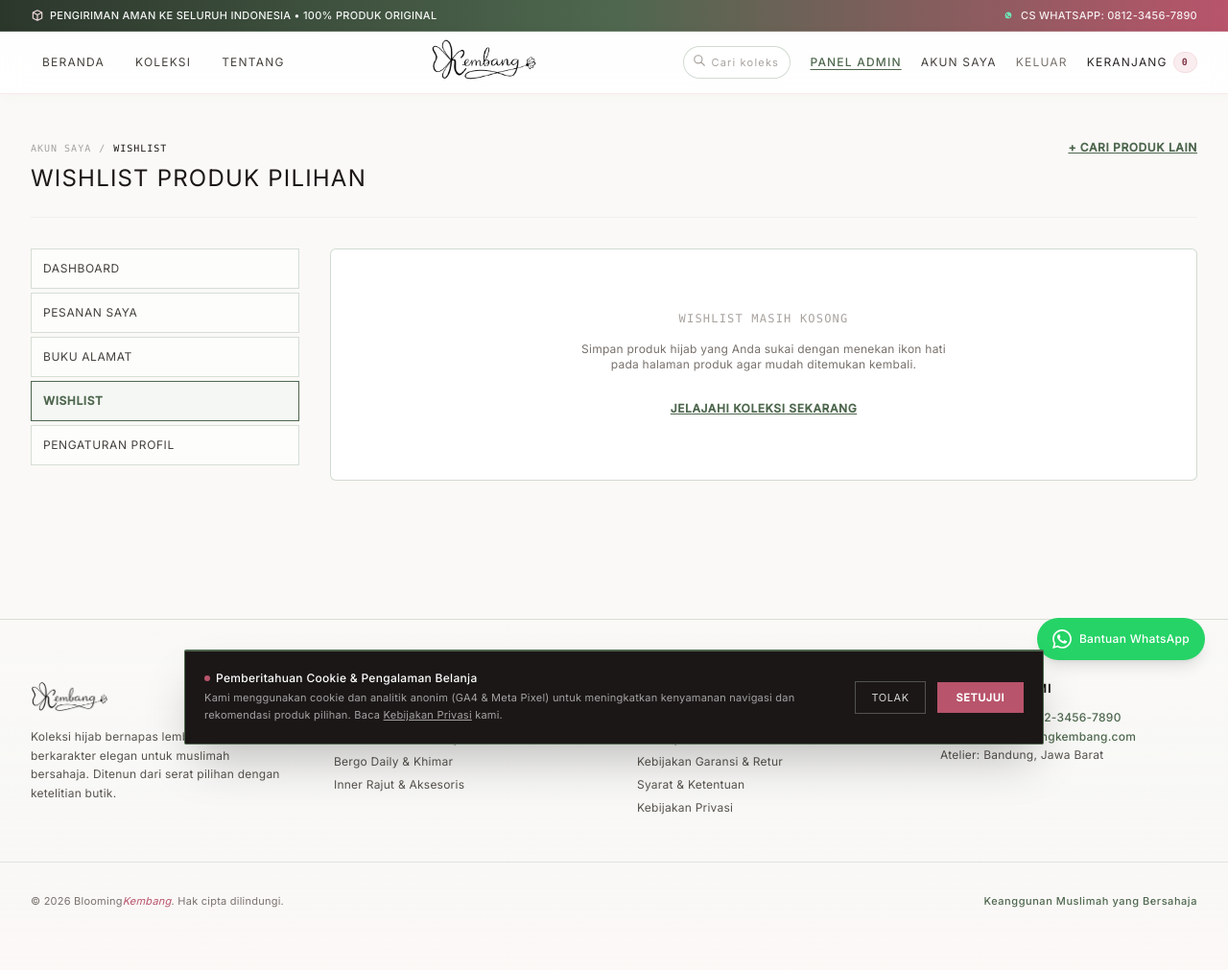
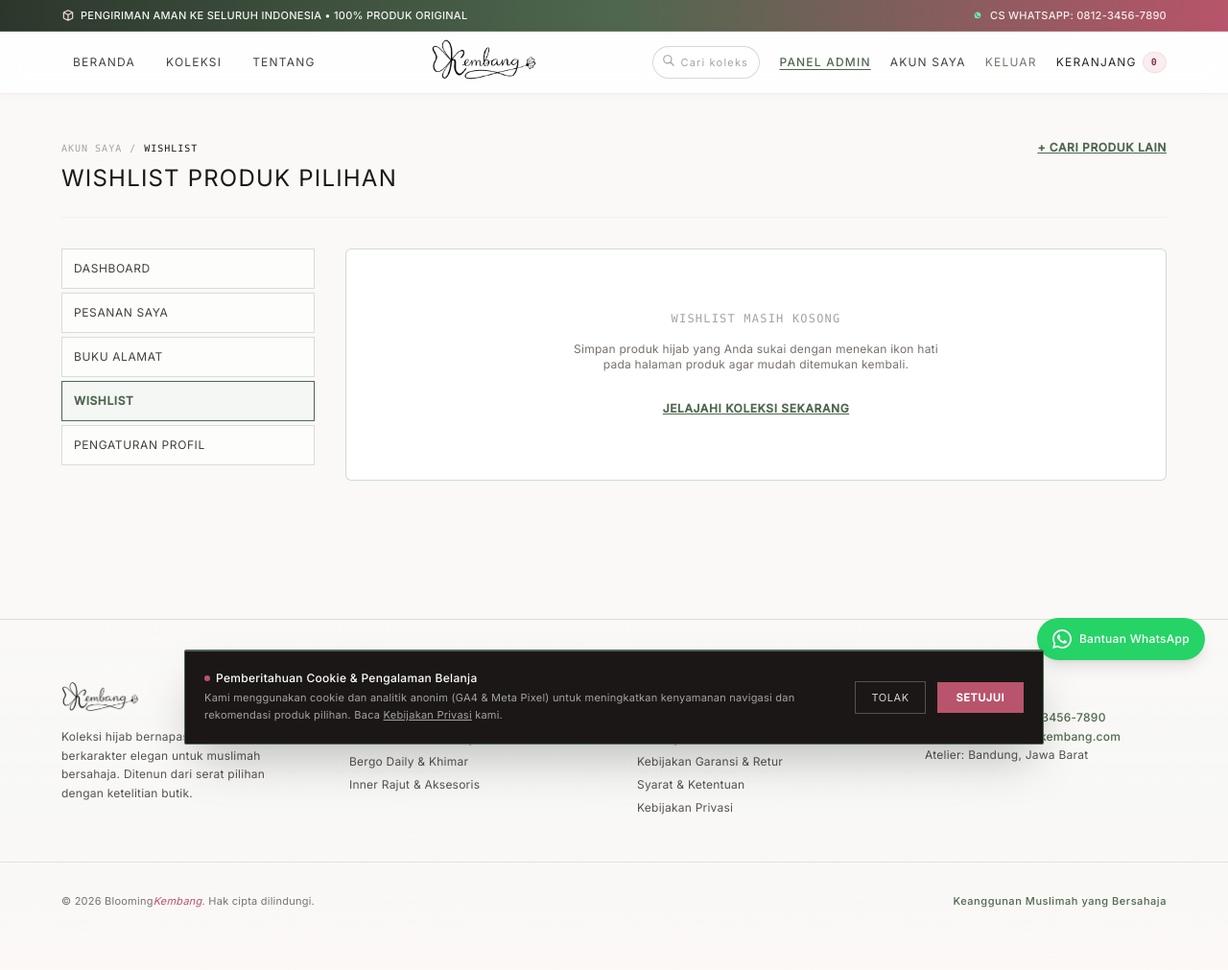
Before and after one commit to fittoardi/BloomingKembang, a Laravel app: page /akun/wishlist in a window 1280 px wide. Shown: the whole page at 96% size. Run offline with Laravel 12, Linux system fonts and the light colour scheme; a user stored in the database is signed in; data comes from the database, SQL or seed files in the repository; data that the repository does not hold is empty; style sheets or scripts are compiled from the project's sources; parts of the project's set-up code (start-up, migrations or seed data) failed here and were passed over; some libraries are stand-ins or nearby versions; some web fonts are replaced.

Commit message:
feat: add storefront layouts, error pages, and customer account views

```diff
--- a/resources/views/errors/minimal.blade.php
+++ b/resources/views/errors/minimal.blade.php
@@ -18,7 +18,7 @@
 <body class="bg-[#faf9f7] text-stone-800 font-sans antialiased selection:bg-blush-200 selection:text-blush-900 min-h-screen flex flex-col justify-between">
     <!-- Mini Header -->
     <header class="py-6 border-b border-stone-200/80 bg-white/80 backdrop-blur-md sticky top-0 z-10">
-        <div class="max-w-6xl mx-auto px-4 sm:px-6 flex items-center justify-between">
+        <div class="w-full px-4 sm:px-8 lg:px-12 xl:px-16 flex items-center justify-between">
             <a href="{{ url('/') }}" class="group flex items-center focus:outline-none" aria-label="Beranda BloomingKembang">
                 <img src="{{ asset('images/logo.png') }}" alt="{{ config('app.name', 'BloomingKembang') }}" class="h-8 sm:h-9 w-auto object-contain transition-transform duration-300 group-hover:scale-105" />
             </a>
--- a/resources/views/layouts/storefront/footer.blade.php
+++ b/resources/views/layouts/storefront/footer.blade.php
@@ -1,6 +1,6 @@
 <!-- Refined Atelier Colophon Footer (Kombinasi Hijau Botanic & Pink Bloom) -->
 <footer class="border-t border-sage-200/80 bg-gradient-to-b from-transparent via-sage-50/40 to-blush-50/30 mt-24 py-16 text-xs text-stone-800">
-    <div class="max-w-7xl mx-auto px-4 sm:px-6 lg:px-8 grid grid-cols-1 md:grid-cols-4 gap-12">
+    <div class="w-full px-4 sm:px-8 lg:px-12 xl:px-16 grid grid-cols-1 md:grid-cols-4 gap-12">
         <div class="space-y-3">
             <a href="{{ url('/') }}" class="inline-block focus:outline-none" aria-label="Beranda BloomingKembang">
                 <img src="{{ asset('images/logo.png') }}" alt="{{ config('app.name', 'BloomingKembang') }}" class="h-8 w-auto object-contain" />
@@ -50,7 +50,7 @@
         </div>
     </div>
 
-    <div class="max-w-7xl mx-auto px-4 sm:px-6 lg:px-8 mt-12 pt-8 border-t border-sage-200/60 flex flex-col sm:flex-row items-center justify-between text-[11px] text-stone-500">
+    <div class="w-full px-4 sm:px-8 lg:px-12 xl:px-16 mt-12 pt-8 border-t border-sage-200/60 flex flex-col sm:flex-row items-center justify-between text-[11px] text-stone-500">
         <p>&copy; {{ date('Y') }} Blooming<span class="text-bloom italic">Kembang</span>. Hak cipta dilindungi.</p>
         <p class="mt-2 sm:mt-0 tracking-wider text-botanic font-medium">Keanggunan Muslimah yang Bersahaja</p>
     </div>
--- a/resources/views/layouts/storefront/header.blade.php
+++ b/resources/views/layouts/storefront/header.blade.php
@@ -1,6 +1,6 @@
 <!-- Minimal Header Navigation -->
 <header x-data="{ mobileMenuOpen: false }" class="border-b border-blush-200/60 bg-white/85 backdrop-blur-md sticky top-0 z-40 transition-colors shadow-[0_2px_12px_rgba(78,103,78,0.03)]">
-    <div class="max-w-7xl mx-auto px-4 sm:px-6 lg:px-8 h-16 flex items-center justify-between">
+    <div class="w-full px-4 sm:px-8 lg:px-12 xl:px-16 h-16 flex items-center justify-between">
         <!-- Left: Mobile Menu Toggle & Desktop Nav -->
         <div class="flex items-center space-x-3">
             <!-- Mobile Hamburger Button (Tampil hanya pada tampilan mobile < md) -->
--- a/resources/views/layouts/storefront/top-bar.blade.php
+++ b/resources/views/layouts/storefront/top-bar.blade.php
@@ -1,6 +1,6 @@
 <!-- Botanical Green & Blossom Pink Gradient Top Announcement Bar -->
 <div class="bg-gradient-to-r from-sage-900 via-botanic to-bloom text-white text-xs tracking-wider border-b border-white/15 select-none shadow-xs">
-    <div class="max-w-7xl mx-auto px-4 sm:px-6 lg:px-8 py-2 flex flex-col sm:flex-row items-center justify-between gap-1.5 sm:gap-4 text-[11px] font-sans">
+    <div class="w-full px-4 sm:px-8 lg:px-12 xl:px-16 py-2 flex flex-col sm:flex-row items-center justify-between gap-1.5 sm:gap-4 text-[11px] font-sans">
         <!-- Pengiriman Info -->
         <div class="inline-flex items-center gap-1.5 text-white/95 text-center sm:text-left">
             <svg class="w-3.5 h-3.5 text-blush-200 shrink-0" fill="none" stroke="currentColor" viewBox="0 0 24 24">
--- a/resources/views/pages/account/address/index.blade.php
+++ b/resources/views/pages/account/address/index.blade.php
@@ -1,4 +1,4 @@
-<div class="max-w-7xl mx-auto px-4 sm:px-6 lg:px-8 py-12">
+<div class="w-full px-4 sm:px-8 lg:px-12 xl:px-16 py-12">
     <!-- Breadcrumb / Header -->
     <div class="border-b border-bone pb-6 mb-8 flex flex-col sm:flex-row sm:items-baseline justify-between gap-4">
         <div>
--- a/resources/views/pages/account/dashboard.blade.php
+++ b/resources/views/pages/account/dashboard.blade.php
@@ -1,5 +1,5 @@
 <x-storefront-layout title="Akun Saya — BloomingKembang">
-    <div class="max-w-7xl mx-auto px-4 sm:px-6 lg:px-8 py-12">
+    <div class="w-full px-4 sm:px-8 lg:px-12 xl:px-16 py-12">
         <!-- Breadcrumb / Heading -->
         <div class="border-b border-bone pb-6 mb-8 flex flex-col sm:flex-row sm:items-baseline justify-between gap-4">
             <div>
--- a/resources/views/pages/account/orders/index.blade.php
+++ b/resources/views/pages/account/orders/index.blade.php
@@ -1,4 +1,4 @@
-<div class="max-w-7xl mx-auto px-4 sm:px-6 lg:px-8 py-12">
+<div class="w-full px-4 sm:px-8 lg:px-12 xl:px-16 py-12">
     <!-- Breadcrumb / Header -->
     <div class="border-b border-bone pb-6 mb-8 flex flex-col sm:flex-row sm:items-baseline justify-between gap-4">
         <div>
--- a/resources/views/pages/account/orders/show.blade.php
+++ b/resources/views/pages/account/orders/show.blade.php
@@ -1,4 +1,4 @@
-<div class="max-w-5xl mx-auto px-4 sm:px-6 lg:px-8 py-12">
+<div class="w-full px-4 sm:px-8 lg:px-12 xl:px-16 py-12">
     <!-- Breadcrumb & Header -->
     <div class="border-b border-bone pb-6 mb-8 flex flex-col sm:flex-row sm:items-baseline justify-between gap-4">
         <div>
--- a/resources/views/pages/account/wishlist/index.blade.php
+++ b/resources/views/pages/account/wishlist/index.blade.php
@@ -1,4 +1,4 @@
-<div class="max-w-7xl mx-auto px-4 sm:px-6 lg:px-8 py-12">
+<div class="w-full px-4 sm:px-8 lg:px-12 xl:px-16 py-12">
     <!-- Breadcrumb / Header -->
     <div class="border-b border-bone pb-6 mb-8 flex flex-col sm:flex-row sm:items-baseline justify-between gap-4">
         <div>
@@ -68,7 +68,7 @@
                     </div>
                 </div>
             @else
-                <div class="grid grid-cols-1 sm:grid-cols-2 lg:grid-cols-3 gap-6">
+                <div class="grid grid-cols-1 sm:grid-cols-2 lg:grid-cols-3 xl:grid-cols-4 gap-6">
                     @foreach($wishlists as $item)
                         @php
                             $prod = $item->product;
--- a/resources/views/pages/catalog/index.blade.php
+++ b/resources/views/pages/catalog/index.blade.php
@@ -1,4 +1,4 @@
-<div class="max-w-7xl mx-auto px-4 sm:px-6 lg:px-8 py-10 sm:py-16" x-data="{ mobileFilterOpen: false }">
+<div class="w-full px-4 sm:px-8 lg:px-12 xl:px-16 py-10 sm:py-16" x-data="{ mobileFilterOpen: false }">
     <!-- Header Koleksi -->
     <div class="mb-10 pb-6 border-b border-bone">
         <nav class="text-[11px] uppercase tracking-wider text-neutral-400 mb-3 flex items-center space-x-2">
@@ -222,7 +222,7 @@
                     </div>
                 </div>
             @else
-                <div class="grid grid-cols-1 sm:grid-cols-2 lg:grid-cols-3 gap-8">
+                <div class="grid grid-cols-1 sm:grid-cols-2 lg:grid-cols-3 xl:grid-cols-4 gap-6 sm:gap-8">
                     @foreach($products as $product)
                         @php
                             $firstVariant = $product->variants->first();
--- a/resources/views/pages/checkout/index.blade.php
+++ b/resources/views/pages/checkout/index.blade.php
@@ -1,4 +1,4 @@
-<div class="max-w-7xl mx-auto px-4 sm:px-6 lg:px-8 py-10 sm:py-16">
+<div class="w-full px-4 sm:px-8 lg:px-12 xl:px-16 py-10 sm:py-16">
     <!-- Header Checkout -->
     <div class="border-b border-bone pb-6 mb-10">
         <nav class="text-[10px] tracking-widest uppercase font-mono text-neutral-400 mb-2 flex items-center space-x-2">
--- a/resources/views/pages/checkout/success.blade.php
+++ b/resources/views/pages/checkout/success.blade.php
@@ -1,4 +1,4 @@
-<div class="max-w-4xl mx-auto px-4 sm:px-6 lg:px-8 py-12 sm:py-16">
+<div class="max-w-5xl mx-auto px-4 sm:px-8 lg:px-12 py-12 sm:py-16">
     <div class="border border-sage-200/90 bg-white/95 backdrop-blur-xs rounded-lg shadow-sm p-8 sm:p-12 space-y-8">
         <!-- Top Banner -->
         <div class="text-center space-y-3 pb-8 border-b border-sage-100">
--- a/resources/views/pages/orders/track.blade.php
+++ b/resources/views/pages/orders/track.blade.php
@@ -1,4 +1,4 @@
-<div class="max-w-4xl mx-auto px-4 sm:px-6 lg:px-8 py-12">
+<div class="max-w-6xl mx-auto px-4 sm:px-8 lg:px-12 py-12">
     <!-- Header -->
     <div class="text-center space-y-2 pb-8 border-b border-sage-200/80">
         <span class="text-xs uppercase font-mono tracking-widest text-botanic font-semibold flex items-center justify-center gap-1.5">
--- a/resources/views/pages/product/show.blade.php
+++ b/resources/views/pages/product/show.blade.php
@@ -1,4 +1,4 @@
-<div class="max-w-7xl mx-auto px-4 sm:px-6 lg:px-8 py-10 sm:py-16">
+<div class="w-full px-4 sm:px-8 lg:px-12 xl:px-16 py-10 sm:py-16">
     <!-- Breadcrumb Nav -->
     <nav class="text-[11px] uppercase tracking-wider text-neutral-400 mb-8 flex items-center space-x-2">
         <a href="{{ url('/') }}" class="hover:text-obsidian transition-colors">Beranda</a>
--- a/resources/views/pages/static/show.blade.php
+++ b/resources/views/pages/static/show.blade.php
@@ -1,4 +1,4 @@
-<div class="max-w-4xl mx-auto px-4 sm:px-6 lg:px-8 py-16 sm:py-20">
+<div class="max-w-6xl mx-auto px-4 sm:px-8 lg:px-12 py-16 sm:py-20">
     <!-- Breadcrumb -->
     <nav class="text-[11px] tracking-wider uppercase text-stone-500 mb-4 flex items-center space-x-2">
         <a href="{{ url('/') }}" class="hover:text-bloom transition-colors">Beranda</a>
--- a/resources/views/profile/edit.blade.php
+++ b/resources/views/profile/edit.blade.php
@@ -1,5 +1,5 @@
 <x-storefront-layout title="Pengaturan Profil — BloomingKembang">
-    <div class="max-w-7xl mx-auto px-4 sm:px-6 lg:px-8 py-12">
+    <div class="w-full px-4 sm:px-8 lg:px-12 xl:px-16 py-12">
         <!-- Breadcrumb / Heading -->
         <div class="border-b border-sage-200/80 pb-6 mb-8 flex flex-col sm:flex-row sm:items-baseline justify-between gap-4">
             <div>
```
Also changed, not shown: resources/views/pages/home/index.blade.php (+10 -10 lines), tests/Feature/ErrorHandlerTest.php (line endings or trailing spaces).
